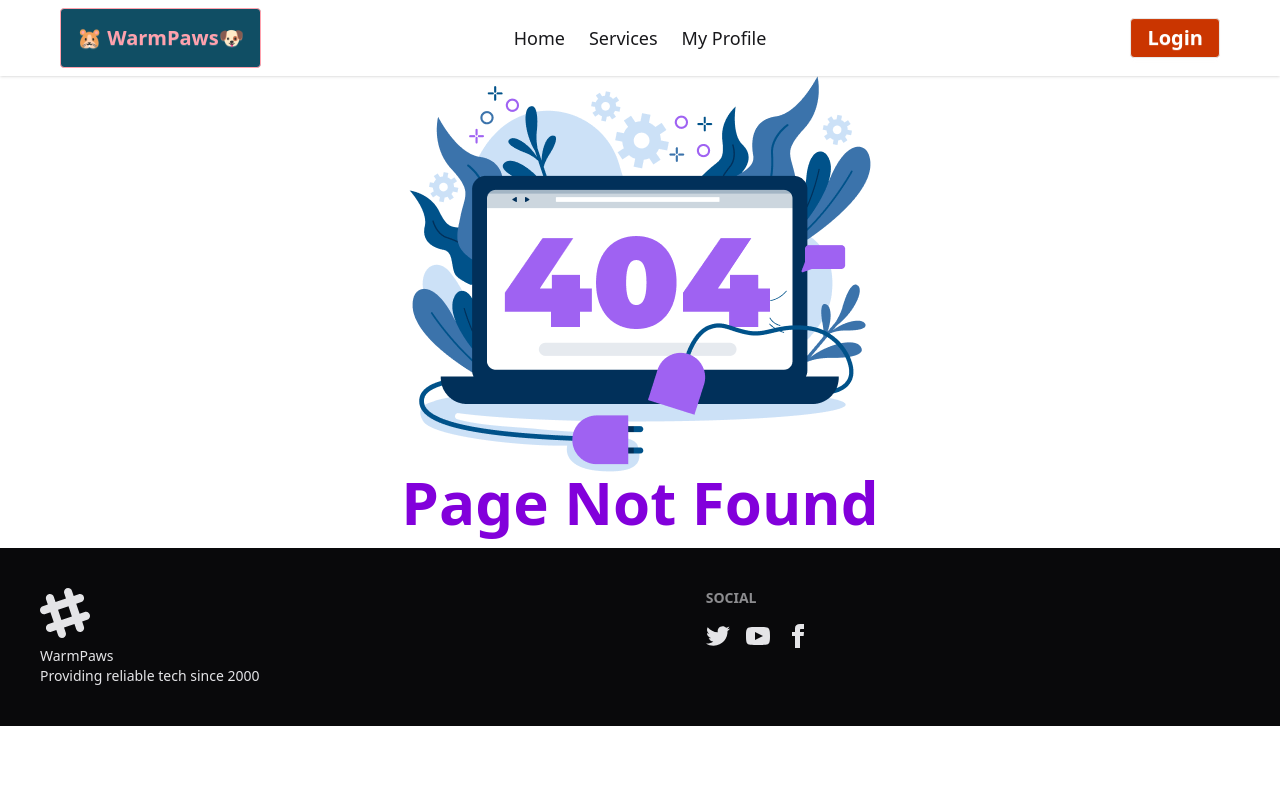
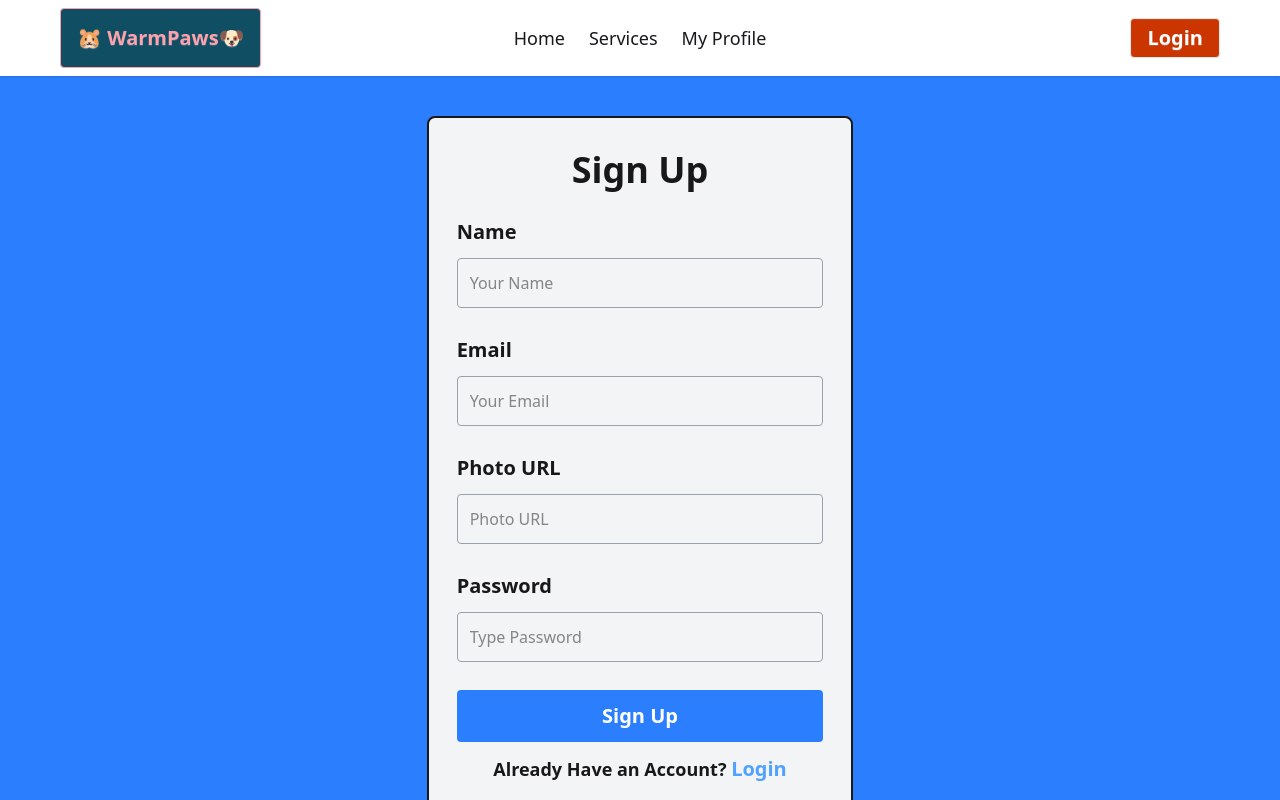
Before and after one commit to Amjoy09/B12A9-WARMPAWS, a React (Vite) app: page /register in a window 1280 px wide. Before the commit this address had no page. Shown: the top 800 px of the page. Built offline with nearby package versions, Linux system fonts and the light colour scheme.

Commit message:
popular services, all services, log in page and sign up page is created

```diff
--- a/package.json
+++ b/package.json
@@ -14,6 +14,7 @@
     "daisyui": "^5.5.5",
     "react": "^19.2.0",
     "react-dom": "^19.2.0",
+    "react-icons": "^5.5.0",
     "react-router": "^7.9.6",
     "swiper": "^12.0.3",
     "tailwindcss": "^4.1.17"
--- a/src/components/Navbar.jsx
+++ b/src/components/Navbar.jsx
@@ -34,7 +34,7 @@ const Navbar = () => {
               <NavLink to="/services">Services</NavLink>
             </li>
             <li>
-              <NavLink>My Profile</NavLink>
+              <NavLink to="/profile">My Profile</NavLink>
             </li>
           </ul>
         </div>
@@ -58,12 +58,16 @@ const Navbar = () => {
             </NavLink>
           </li>
           <li>
-            <NavLink className="font-medium text-lg">My Profile</NavLink>
+            <NavLink to="/profile" className="font-medium text-lg">
+              My Profile
+            </NavLink>
           </li>
         </ul>
       </div>
       <div className="navbar-end">
-        <Link className="btn text-white text-xl bg-orange-700">Login</Link>
+        <Link to="/login" className="btn text-white text-xl bg-orange-700">
+          Login
+        </Link>
       </div>
     </div>
   );
--- a/src/components/PopularServices.jsx
+++ b/src/components/PopularServices.jsx
@@ -1,5 +1,6 @@
 import React, { useEffect, useState } from "react";
 import ServiceCard from "./ServiceCard";
+import { Link } from "react-router";
 
 const PopularServices = () => {
   const [services, setServices] = useState([]);
@@ -13,13 +14,21 @@ const PopularServices = () => {
 
   return (
     <div>
-      <h2 className="text-3xl font-semibold text-center mt-20 mb-10">
+      <h2 className="md:text-3xl text-xl font-semibold text-center mt-20 mb-10">
         Popular Winter Care Services
       </h2>
-      <div className="grid grid-cols-3 gap-5 px-15 pb-15">
+      <div className="grid md:grid-cols-3 grid-cols-1 gap-5 px-0 md:px-15">
         {services.slice(0, 6).map((service) => (
           <ServiceCard service={service}></ServiceCard>
         ))}
+      </div>
+      <div className="py-12 flex justify-center">
+        <Link
+          to="/services"
+          className="text-xl font-semibold bg-fuchsia-700 text-white px-5 py-2 rounded-sm"
+        >
+          View All
+        </Link>
       </div>
     </div>
   );
--- /dev/null
+++ b/src/pages/LoginPage.jsx
@@ -0,0 +1,53 @@
+import React from "react";
+import { FcGoogle } from "react-icons/fc";
+import { GrGoogle } from "react-icons/gr";
+import { Link } from "react-router";
+
+const LoginPage = () => {
+  return (
+    <div className="py-10 bg-blue-500">
+      <div className="md:w-4/12 w-8/12 border-2 mx-auto px-7 py-8 rounded-lg bg-gray-100">
+        <h1 className="text-4xl font-bold text-center mb-7">Login</h1>
+
+        <form className="flex flex-col gap-3">
+          <label className="text-xl font-semibold">Email</label>
+          <input
+            className="border border-gray-400 py-3 px-3 mb-4 rounded-sm"
+            type="email"
+            name="email"
+            placeholder="Your Email"
+          />
+
+          <label className="text-xl font-semibold">Password</label>
+          <input
+            className="border border-gray-400 py-3 px-3 rounded-sm"
+            type="password"
+            name="password"
+            placeholder="Type Password"
+          />
+          <Link className="text-lg font-semibold hover:underline">
+            Forget Password?
+          </Link>
+          <Link className="bg-blue-500 text-center text-white text-xl font-semibold py-3 mt-3 rounded-sm">
+            Login
+          </Link>
+          <Link className="text-center text-lg font-semibold border border-gray-400 py-2.5 px-3 mt-3 rounded-sm flex items-center justify-center gap-2 hover:bg-orange-500 hover:text-white hover:font-normal">
+            <FcGoogle size={24} />
+            Login With Google
+          </Link>
+          <p className="text-[18px] font-semibold text-center">
+            Don't Have an Account?{" "}
+            <Link
+              to="/register"
+              className="text-blue-400 hover:underline text-[20px]"
+            >
+              Sign Up
+            </Link>
+          </p>
+        </form>
+      </div>
+    </div>
+  );
+};
+
+export default LoginPage;
--- /dev/null
+++ b/src/pages/MyProfile.jsx
@@ -0,0 +1,11 @@
+import React from "react";
+
+const MyProfile = () => {
+  return (
+    <div>
+      <p>My Profile page</p>
+    </div>
+  );
+};
+
+export default MyProfile;
--- /dev/null
+++ b/src/pages/RegisterPage.jsx
@@ -0,0 +1,63 @@
+import React from "react";
+import { FcGoogle } from "react-icons/fc";
+import { GrGoogle } from "react-icons/gr";
+import { Link } from "react-router";
+
+const RegisterPage = () => {
+  return (
+    <div className="py-10 bg-blue-500">
+      <div className="md:w-4/12 w-8/12 border-2 mx-auto px-7 py-8 rounded-lg bg-gray-100">
+        <h1 className="text-4xl font-bold text-center mb-7">Sign Up</h1>
+
+        <form className="flex flex-col gap-3">
+          <label className="text-xl font-semibold">Name</label>
+          <input
+            className="border border-gray-400 py-3 px-3 mb-4 rounded-sm"
+            name="name"
+            placeholder="Your Name"
+            type="text"
+          />
+          <label className="text-xl font-semibold">Email</label>
+          <input
+            className="border border-gray-400 py-3 px-3 mb-4 rounded-sm"
+            type="email"
+            name="email"
+            placeholder="Your Email"
+          />
+          <label className="text-xl font-semibold">Photo URL</label>
+          <input
+            className="border border-gray-400 py-3 px-3 mb-4 rounded-sm"
+            type="url"
+            name="url"
+            placeholder="Photo URL"
+          />
+          <label className="text-xl font-semibold">Password</label>
+          <input
+            className="border border-gray-400 py-3 mb-4 px-3 rounded-sm"
+            type="password"
+            name="password"
+            placeholder="Type Password"
+          />
+          <Link className="bg-blue-500 text-center text-white text-xl font-semibold py-3 rounded-sm">
+            Sign Up
+          </Link>
+          <p className="text-[18px] font-semibold text-center">
+            Already Have an Account?{" "}
+            <Link
+              to="/login"
+              className="text-blue-400 hover:underline text-[20px]"
+            >
+              Login
+            </Link>
+          </p>
+          <Link className="text-center text-lg font-semibold border border-gray-400 py-2.5 px-3 mt-3 rounded-sm flex items-center justify-center gap-2 hover:bg-orange-500 hover:text-white hover:font-normal">
+            <FcGoogle size={24} />
+            Login With Google
+          </Link>
+        </form>
+      </div>
+    </div>
+  );
+};
+
+export default RegisterPage;
--- a/src/pages/Services.jsx
+++ b/src/pages/Services.jsx
@@ -12,10 +12,10 @@ const Services = () => {
   }, []);
   return (
     <div>
-      <h2 className="text-3xl font-semibold text-center mt-20 mb-10">
+      <h2 className="md:text-3xl text-2xl font-semibold text-center mt-20 mb-10">
         All Winter Care Services
       </h2>
-      <div className="grid grid-cols-3 gap-5 px-15 pb-15">
+      <div className="grid grid-cols-1 md:grid-cols-3 gap-5 px-0 md:px-15 pb-15">
         {services.map((service) => (
           <ServiceCard service={service}></ServiceCard>
         ))}
```
Also changed, not shown: src/routes/router.jsx (+15 -0 lines), 1 other file (tests, documents, lock files or other folders).
